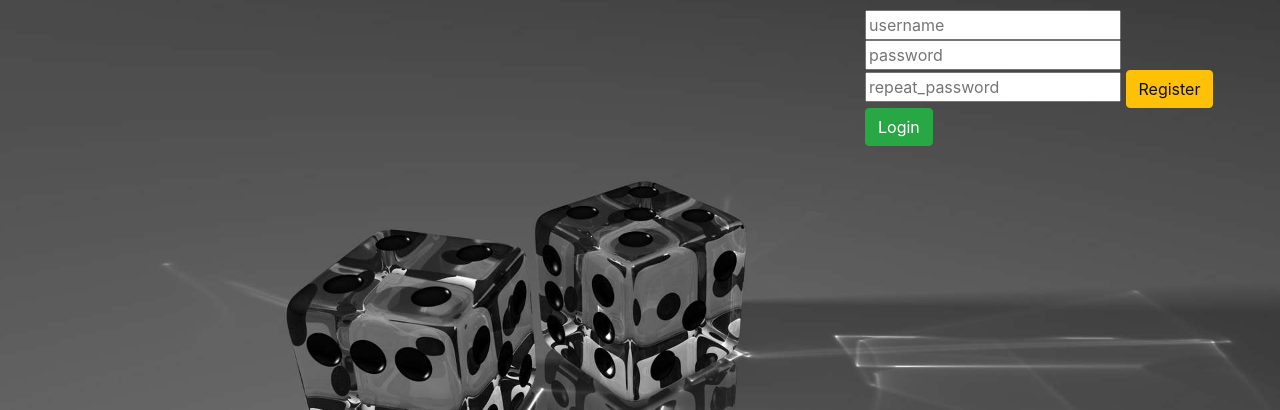
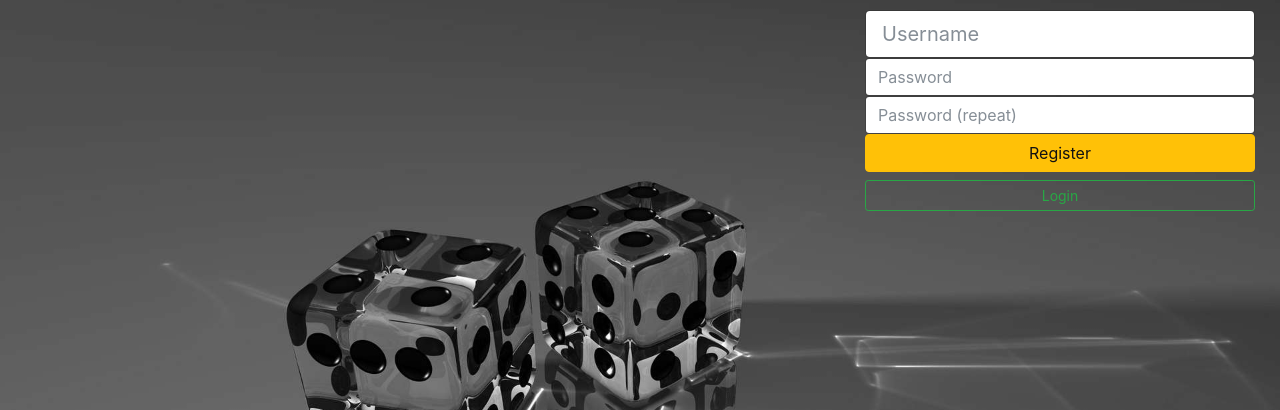
Before and after one commit to edvinasdau/gameMVC, a PHP site: page /Edvinas/app/views/auth/register.php in a window 1280 px wide. Shown: the part 72-482 px from the top of the page. Run offline with PHP 8.4, Linux system fonts and the light colour scheme; some libraries are stand-ins or nearby versions.

Commit message:
neatjungia sesijos

```diff
--- a/app/controllers/Auth.php
+++ b/app/controllers/Auth.php
@@ -28,7 +28,7 @@
 	     	$_SESSION['user_id'] = $userData[0]['id'];
 
 		     // Redirect to Home/Index
-		     header("Location: /" . CONFIG['site_path'] );
+		     header("Location: /Edvinas/gameMVC/dice/play" );
 
 	     } else {
 
--- a/app/models/Game.php
+++ b/app/models/Game.php
@@ -35,7 +35,7 @@ public function getTopPlayers(int $count): array
 }
 
 
-public function storeResult(string $username, string $result, string $ip) : int
+public function storeResult(string $username, string $result, string $ip)
 {
     return $this->db->insert("INSERT INTO stats (username, result, ip) VALUES (:username, :result, :ip)",
        ["username" => $username, "result" => $result, "ip" => $ip]);
--- a/app/views/assets/js/script.js
+++ b/app/views/assets/js/script.js
@@ -70,7 +70,7 @@ function roll(){
 	}
 
 	function kelk(){
-		$.post("toDB",
+		$.post("../Dice/toDB",
 		{
 			result: total,
 
--- a/app/views/auth/register.php
+++ b/app/views/auth/register.php
@@ -20,11 +20,16 @@
 			</div>
 			<div class="col-sm-4">
 				<form action="http://localhost/Edvinas/gameMVC/auth/reg" method="POST">
-					<input id="username" type="text" name="username" placeholder="username">
-					<input id="pw" type="password" name="password" placeholder="password">
-					<input id="pw_r" type="password" name="password_r" placeholder="repeat_password">
-					<input id="reg" type="submit" name="registruotis" class="btn btn-warning" value="Register">
-					<a href="login.php" class="btn btn-success">Login</a>
+				<div class="form-group">
+					<input name="username" class="form-control form-control-lg" placeholder="Username" type="text">
+
+					<input name="password" class="form-control" placeholder="Password" type="password">
+					<input name="password_r" class="form-control" placeholder="Password (repeat)" type="password">
+
+					<button type="submit" class="btn btn-warning btn-block">Register</button>
+
+					<a class="btn btn-sm btn-outline-success btn-block" href="http://localhost/Edvinas/gameMVC/auth/loginForm">Login</a>
+				</div>
 				</form>
 			</div>
 		</div>
--- a/app/views/dice/play.php
+++ b/app/views/dice/play.php
@@ -2,7 +2,7 @@
 <!DOCTYPE html>
 <html>
 <head>
-	  <title><?= $data['title']; ?></title>
+	  <title>Dice game !</title>
 
 	<meta charset="utf-8">
 	<meta name="viewport" content="width=device-width, initial-scale=1, shrink-to-fit=no">
@@ -23,7 +23,7 @@
 			</div>
 			<div class="col-sm-4">
 				<form method="POST">
-					<a href="/Edvinas/gameMVC/app/views/dice/logout" class="btn btn-danger">Logout</a><br><br>
+					<a href="/Edvinas/gameMVC/auth/logout" class="btn btn-danger">Logout</a><br><br>
 					<a href="/Edvinas/gameMVC/stats" class="btn btn-info">Stats</a>
 				</form>
 			</div>
--- a/classes/Database.php
+++ b/classes/Database.php
@@ -20,7 +20,7 @@ class Database {
         }
     }
     // Select
-    public function select(string $sql, array $param = []) : array {
+  public function select(string $sql, array $param = []) : array {
         // example SELECT * FROM users WHERE id = :id
         $statement = $this->connection->prepare($sql);
         // example $param = ["id" => 666];
--- a/config.php
+++ b/config.php
@@ -3,9 +3,8 @@
 define ("CONFIG", [
 
 	// Application
-	"site_path" => "http://localhost/Edvinas/gameMVC/",
+	"site_path" => "http://localhost/Edvinas/gameMVC",
 	"site_title" => "CA Games",
 	"site_slogan" => "The best dice game!",
 
-
 ]);
```
Also changed, not shown: app/views/auth/login.php (+21 -6 lines), classes/GameInterface.php (deleted, +0 -10 lines).
